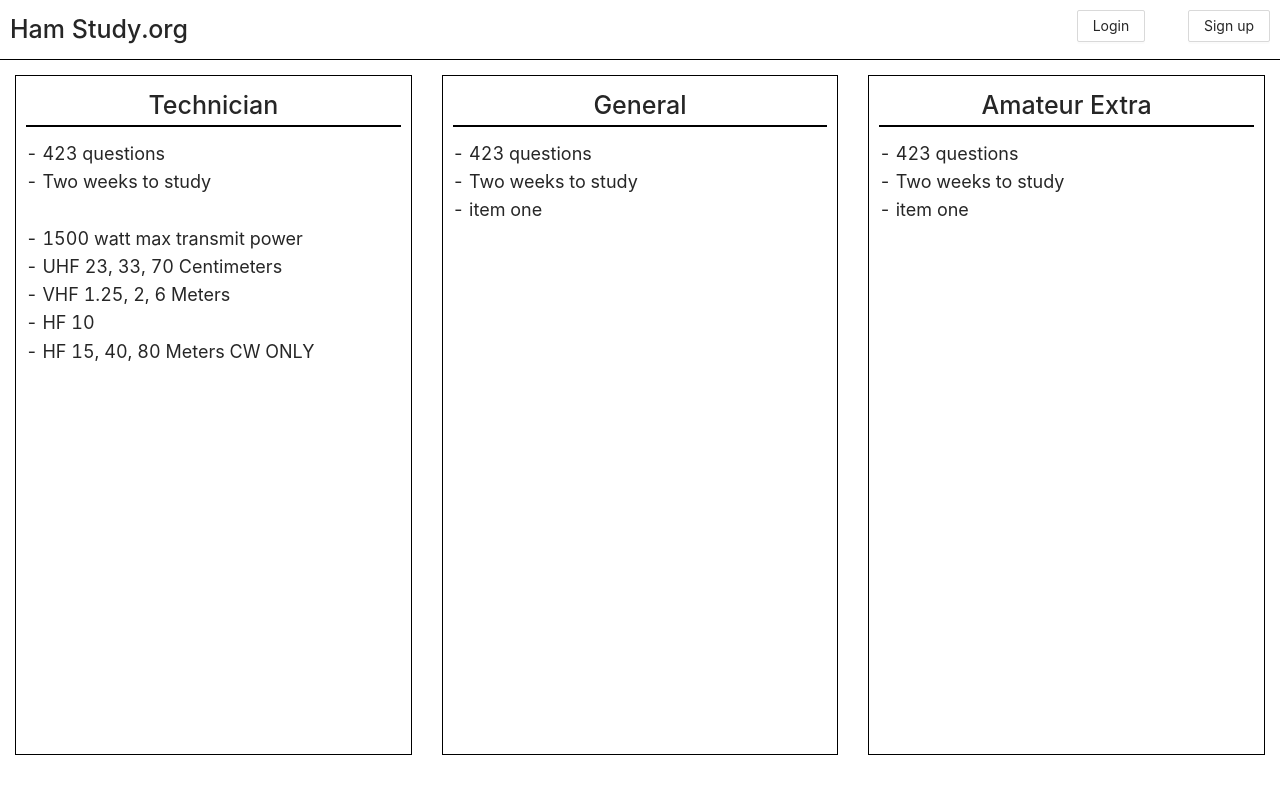
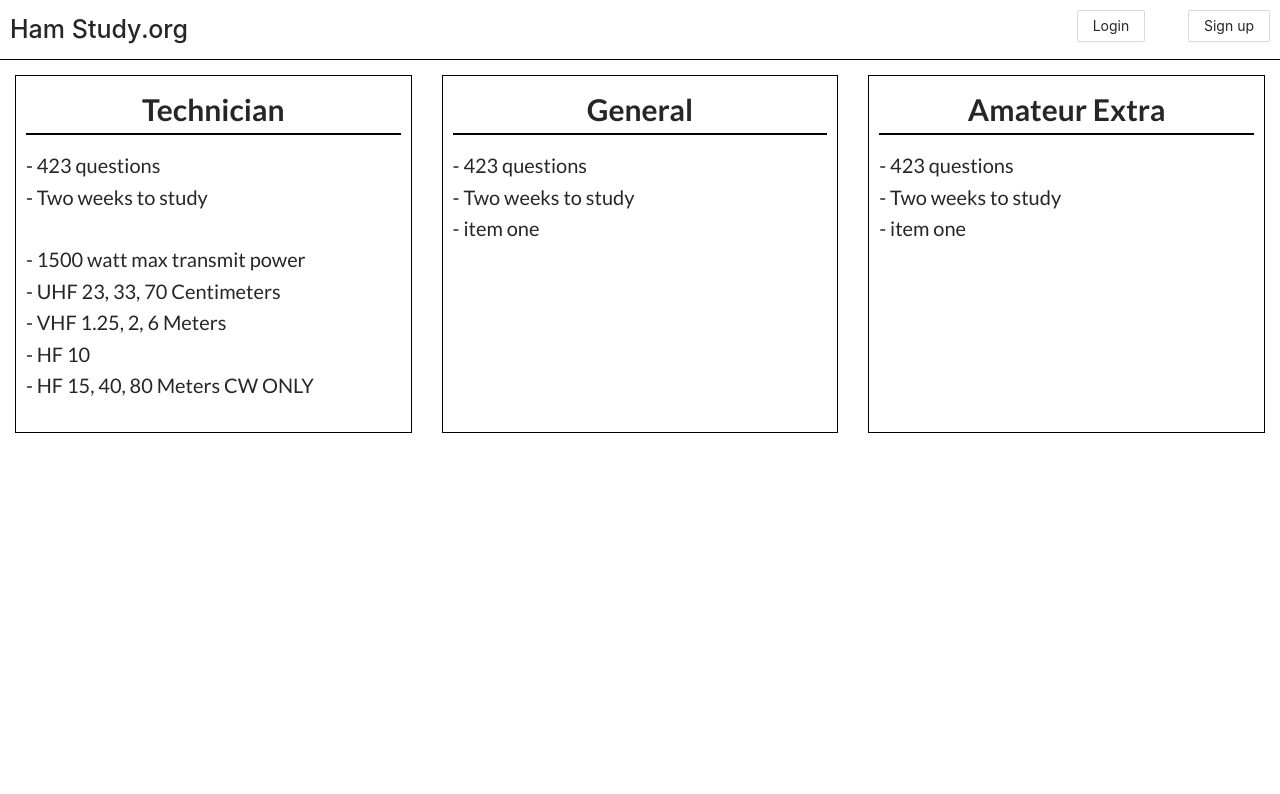
Before and after one commit to AlexTran0899/Ham-radio-test-practice, a React (Create React App) app in the folder client/: page / in a window 1280 px wide. Shown: the top 794 px of the page. Built offline with nearby package versions, Linux system fonts and the light colour scheme.

Commit message:
added some styling to the home page and the page next to the home page:

```diff
--- a/client/src/Components/class.css
+++ b/client/src/Components/class.css
@@ -1,25 +1,28 @@
 .classouter {
-    transition: all 0.3s;
+  transition: all 0.3s;
 }
 .classes {
   display: flex;
   margin-top: 15px;
   justify-content: space-around;
+  flex-wrap: wrap;
+  font-family: lato;
 }
 .classButton {
-  font-size: large;
+  font-size: 20px;
   border: 1px solid black;
   padding: 10px;
-  height: 85vh;
   min-width: 300px;
   min-height: 300px;
-  transition: all 0.3s;
+  font-family: lato;
+  font-weight: 400;
   width: 31vw;
 }
-.classButton h1{
-    font-size: 25px;
-    text-align: center;
-    border-bottom: 2px solid black;
+.classButton h1 {
+  font-size: 30px;
+  text-align: center;
+  border-bottom: 2px solid black;
+  font-weight: 700;
 }
 .classButton:hover {
   cursor: pointer;
--- a/client/src/Components/eachClass.css
+++ b/client/src/Components/eachClass.css
@@ -6,10 +6,11 @@
 .eachClass .subelement {
   margin: 10px;
   width: 300px;
-  height: 70px;
   border: 1px solid black;
   text-align: center;
-  font-size: large;
+  font-size: 20px;
+  font-family: lato;
+  font-weight: 700;
   transition: .1s all;
 }
 .eachClass .subelement:hover {
--- a/client/src/Components/eachClass.js
+++ b/client/src/Components/eachClass.js
@@ -23,7 +23,7 @@
     return (
         <div className='eachClass'>
             {data?.map(each =>
-                <div onClick={() => redirectToSubelement(each)} className='subelement'>{each.subelement_Title}</div>
+                <h1 onClick={() => redirectToSubelement(each)} className='subelement'>{each.subelement_Title}</h1>
             )}
         </div>
     );
```
